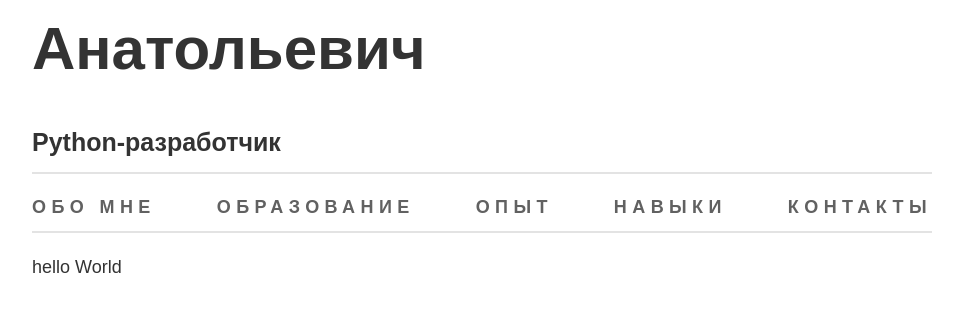
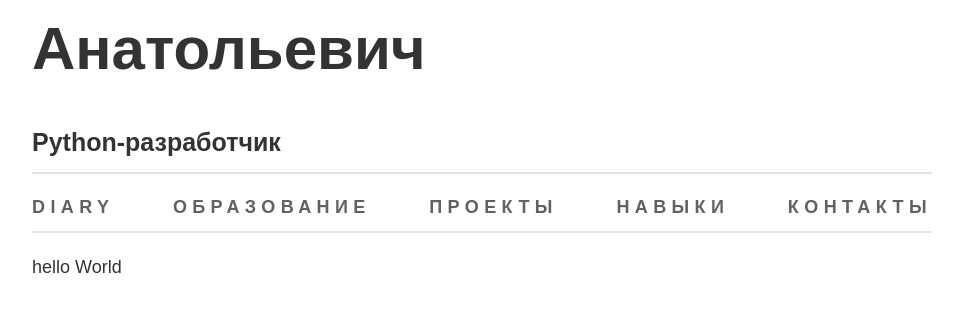
Before and after one commit to akishev-m/my_page, a Flask app: page / in a window 1280 px wide. Shown: the part 244-556 px from the top of the page, without its empty margins (288-1251 px from the left). Run offline with Flask 3, Linux system fonts and the light colour scheme.

Commit message:
меню

```diff
--- a/templates/base.html
+++ b/templates/base.html
@@ -13,9 +13,9 @@
 
       <nav>
         <ul class="nav">
-          <li><a href="index.html">Обо мне</a></li>
+          <li><a href="index.html">Diary</a></li>
           <li><a href="education.html">Образование</a></li>
-          <li><a href="experience.html">Опыт</a></li>
+          <li><a href="experience.html">Проекты</a></li>
           <li><a href="skills.html">Навыки</a></li>
           <li><a href="contacts.html">Контакты</a></li>
         </ul>
```
